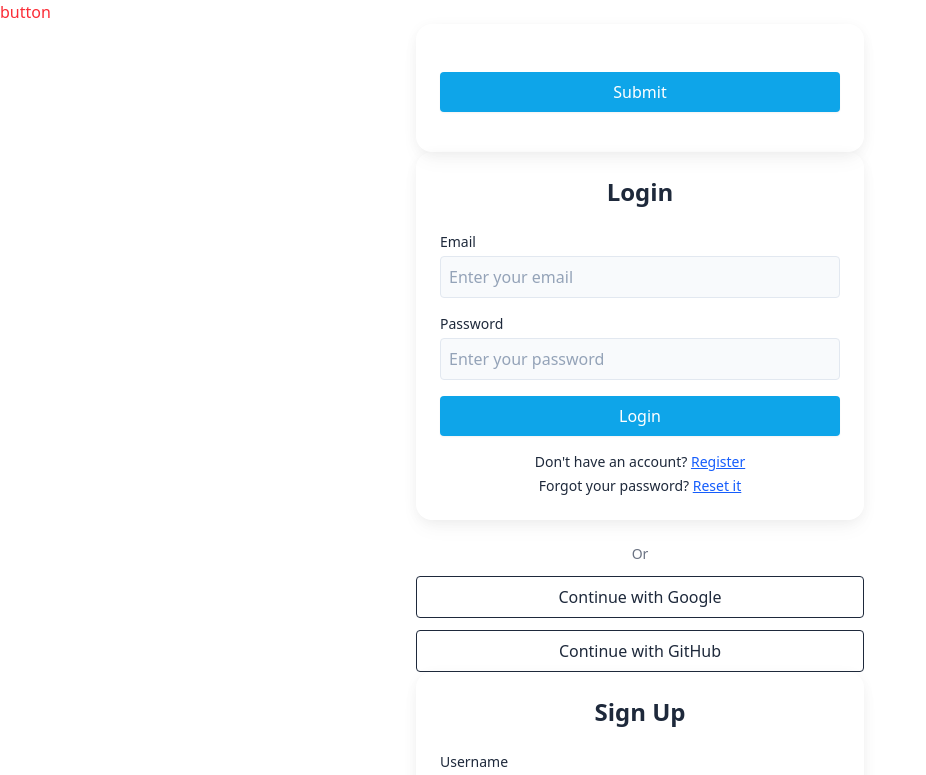
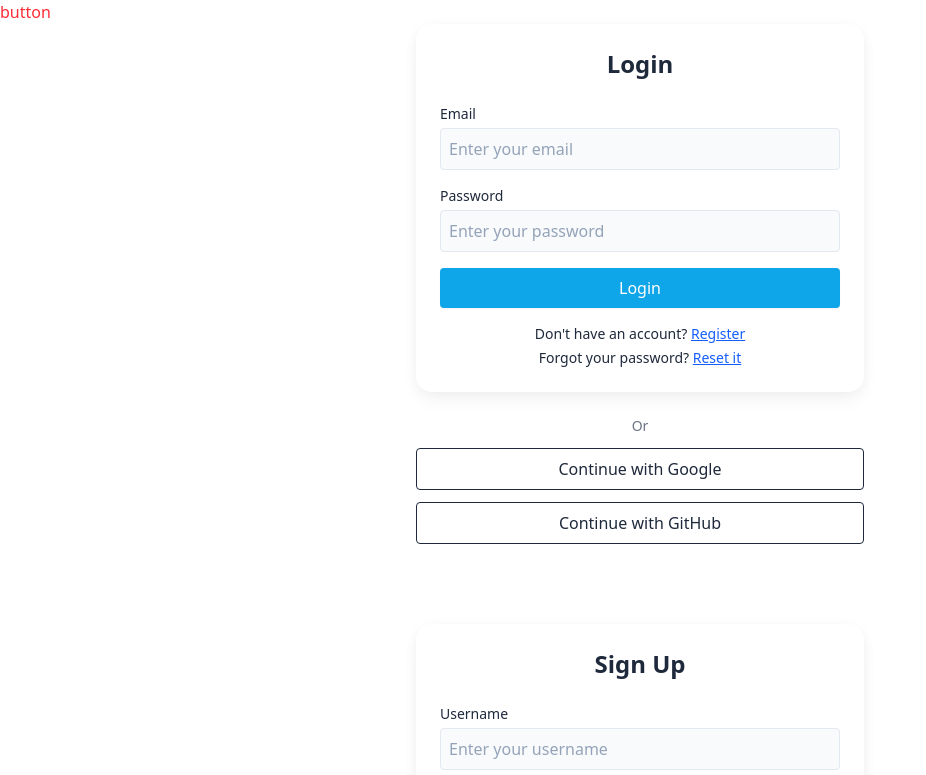
Before and after one commit to Project-ORDO/ordo-client, a React (Vite) app: page / in a window 1280 px wide. Shown: the top 775 px of the page, without its empty margins (0-926 px from the left). Built offline with nearby package versions, Linux system fonts and the light colour scheme.

Commit message:
fix: fixed the app.jsx to show the form

```diff
--- a/src/App.jsx
+++ b/src/App.jsx
@@ -13,9 +13,10 @@ const App = () => {
       </div>
 
     </div>
-     <AuthForm />
       <LoginPage />
+      <div className='mt-20'></div>
       <SignupPage/>
+      <div className='mt-20'></div>
     </>
 
   )
```
